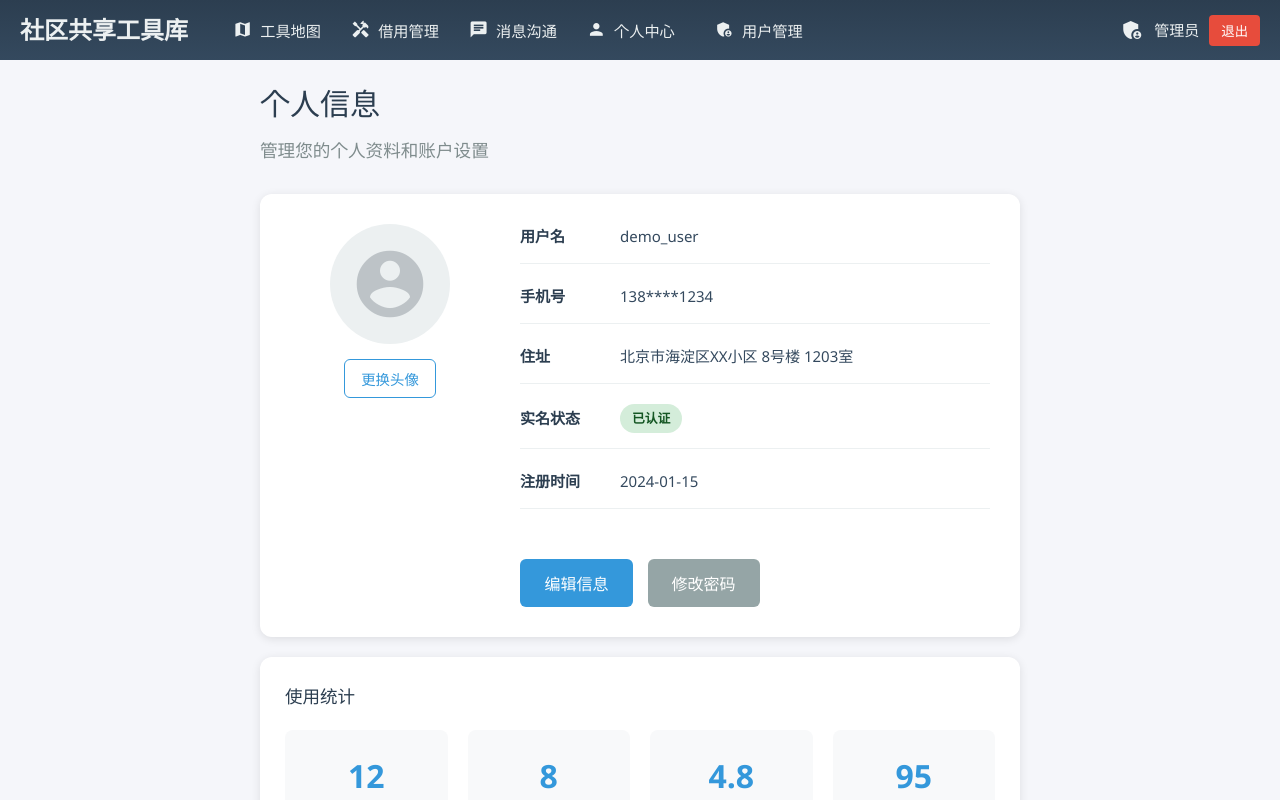
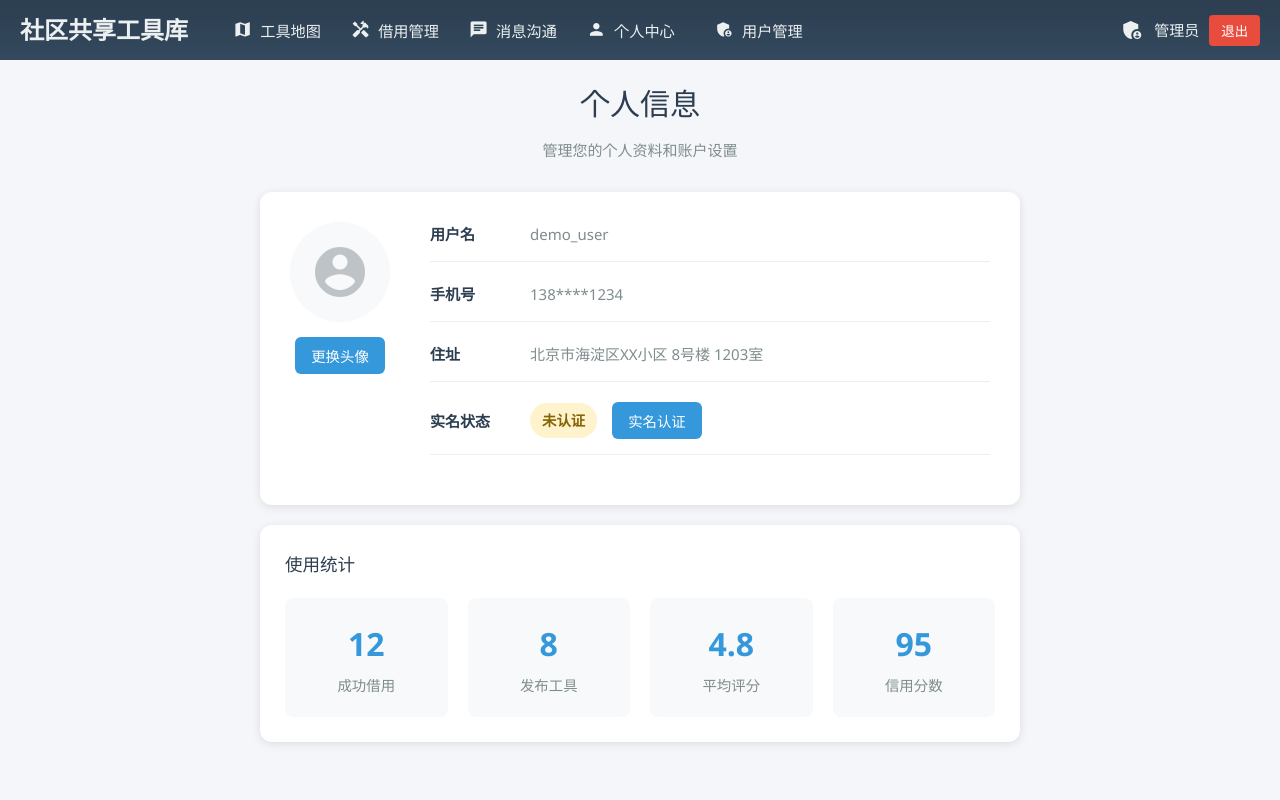
Before and after one commit to Siiii9/Community-Shared-Tool-Library, a Vue app in the folder Community_Shared_Tool_Demo/Community_Shared_Tool_web/: page /profile in a window 1280 px wide. Built offline with nearby package versions, Linux system fonts and the light colour scheme; sample sign-in values are in the browser's storage.

Commit message:
实名认证功能

```diff
--- a/Community_Shared_Tool_Demo/Community_Shared_Tool_web/src/views/Profile.vue
+++ b/Community_Shared_Tool_Demo/Community_Shared_Tool_web/src/views/Profile.vue
@@ -29,17 +29,41 @@
           </div>
           <div class="info-item">
             <label>实名状态</label>
-            <div class="status-badge verified">已认证</div>
+            <div class="status-section">
+              <div :class="['status-badge', isVerified ? 'verified' : 'unverified']">
+                {{ isVerified ? '已认证' : '未认证' }}
+              </div>
+              <button v-if="!isVerified" class="verify-btn" @click="showVerificationModal = true">实名认证</button>
+              <div v-else class="verified-info">
+                <span class="material-icons">check_circle</span>
+                认证成功
+              </div>
+            </div>
           </div>
-          <div class="info-item">
-            <label>注册时间</label>
-            <div class="info-value">2024-01-15</div>
+
+          <!-- 认证信息显示 -->
+          <div v-if="isVerified" class="verification-details">
+            <div class="info-item">
+              <label>认证姓名</label>
+              <div class="info-value">{{ getVerificationInfo().name }}</div>
+            </div>
+            <div class="info-item">
+              <label>认证年龄</label>
+              <div class="info-value">{{ getVerificationInfo().age }}岁</div>
+            </div>
+            <div class="info-item">
+              <label>认证性别</label>
+              <div class="info-value">{{ getVerificationInfo().gender === 'male' ? '男' : '女' }}</div>
+            </div>
+            <div class="info-item">
+              <label>身份证号</label>
+              <div class="info-value">{{ getVerificationInfo().idCard }}</div>
+            </div>
+            <div class="info-item">
+              <label>认证时间</label>
+              <div class="info-value">{{ formatDate(getVerificationInfo().verifiedAt) }}</div>
+            </div>
           </div>
-        </div>
-
-        <div class="action-buttons">
-          <button class="btn-primary">编辑信息</button>
-          <button class="btn-secondary">修改密码</button>
         </div>
       </div>
 
@@ -66,10 +90,147 @@
       </div>
     </div>
   </div>
+    <!-- 实名认证弹窗 -->
+    <div v-if="showVerificationModal" class="modal-overlay" @click="showVerificationModal = false">
+      <div class="verification-modal" @click.stop>
+        <div class="modal-header">
+          <h3>实名认证</h3>
+          <button class="close-btn" @click="showVerificationModal = false">
+            <span class="material-icons">close</span>
+          </button>
+        </div>
+        <div class="modal-body">
+          <div class="form-group">
+            <label>姓名</label>
+            <input type="text" v-model="verificationData.name" placeholder="请输入真实姓名" />
+          </div>
+          <div class="form-group">
+            <label>年龄</label>
+            <input type="number" v-model="verificationData.age" placeholder="请输入年龄" />
+          </div>
+          <div class="form-group">
+            <label>性别</label>
+            <div class="gender-options">
+              <label>
+                <input type="radio" v-model="verificationData.gender" value="male" />
+                男
+              </label>
+              <label>
+                <input type="radio" v-model="verificationData.gender" value="female" />
+                女
+              </label>
+            </div>
+          </div>
+          <div class="form-group">
+            <label>身份证号</label>
+            <input type="text" v-model="verificationData.idCard" placeholder="请输入身份证号码" />
+          </div>
+        </div>
+        <div class="modal-footer">
+          <button class="cancel-btn" @click="showVerificationModal = false">取消</button>
+          <button class="submit-btn" @click="submitVerification">提交认证</button>
+        </div>
+      </div>
+    </div>
 </template>
 
 <script setup>
-// 个人信息页面逻辑
+import { ref, reactive, onMounted } from 'vue'
+
+// 实名认证状态
+const showVerificationModal = ref(false)
+const isVerified = ref(false)
+
+// 实名认证数据
+const verificationData = reactive({
+  name: '',
+  age: '',
+  gender: '',
+  idCard: ''
+})
+
+// 页面加载时检查认证状态
+onMounted(() => {
+  const savedVerification = localStorage.getItem('userVerification')
+  if (savedVerification) {
+    const verification = JSON.parse(savedVerification)
+    isVerified.value = verification.isVerified
+  }
+})
+
+// 获取认证信息
+const getVerificationInfo = () => {
+  const savedVerification = localStorage.getItem('userVerification')
+  if (savedVerification) {
+    return JSON.parse(savedVerification)
+  }
+  return {
+    name: '',
+    age: '',
+    gender: '',
+    idCard: '',
+    verifiedAt: ''
+  }
+}
+
+// 格式化日期
+const formatDate = (dateString) => {
+  if (!dateString) return ''
+  const date = new Date(dateString)
+  return date.toLocaleString('zh-CN', {
+    year: 'numeric',
+    month: '2-digit',
+    day: '2-digit',
+    hour: '2-digit',
+    minute: '2-digit'
+  })
+}
+
+// 提交实名认证
+const submitVerification = () => {
+  // 简单的表单验证
+  if (!verificationData.name || !verificationData.age || !verificationData.gender || !verificationData.idCard) {
+    alert('请填写完整的认证信息')
+    return
+  }
+
+  // 年龄验证
+  if (verificationData.age < 0 || verificationData.age > 150) {
+    alert('请输入有效的年龄')
+    return
+  }
+
+  // 身份证号格式简单验证
+  if (verificationData.idCard.length < 15 || verificationData.idCard.length > 18) {
+    alert('请输入有效的身份证号码')
+    return
+  }
+
+  // 保存认证信息到本地存储
+  const verificationInfo = {
+    isVerified: true,
+    name: verificationData.name,
+    age: verificationData.age,
+    gender: verificationData.gender,
+    idCard: verificationData.idCard,
+    verifiedAt: new Date().toISOString()
+  }
+
+  localStorage.setItem('userVerification', JSON.stringify(verificationInfo))
+
+  // 更新认证状态
+  isVerified.value = true
+  showVerificationModal.value = false
+  alert(`实名认证成功！\n姓名：${verificationData.name}\n身份证号：${verificationData.idCard}`)
+
+  // 清空表单数据
+  Object.assign(verificationData, {
+    name: '',
+    age: '',
+    gender: '',
+    idCard: ''
+  })
+}
 </script>
 
 <style scoped>
@@ -80,17 +241,17 @@
 }
 
 .profile-header {
+  text-align: center;
   margin-bottom: 30px;
 }
 
 .profile-header h1 {
   color: #2c3e50;
-  margin-bottom: 8px;
+  margin-bottom: 10px;
 }
 
 .profile-header p {
   color: #7f8c8d;
-  font-size: 1.1rem;
 }
 
 .profile-content {
@@ -103,56 +264,50 @@
   padding: 30px;
   border-radius: 12px;
   box-shadow: 0 2px 10px rgba(0,0,0,0.1);
-  display: grid;
-  grid-template-columns: 200px 1fr;
-  gap: 30px;
-  align-items: start;
+  display: flex;
+  gap: 40px;
 }
 
 .avatar-section {
-  text-align: center;
+  display: flex;
+  flex-direction: column;
+  align-items: center;
+  gap: 15px;
 }
 
 .avatar {
-  width: 120px;
-  height: 120px;
+  width: 100px;
+  height: 100px;
   border-radius: 50%;
-  background: #ecf0f1;
+  background: #f8f9fa;
   display: flex;
   align-items: center;
   justify-content: center;
-  margin: 0 auto 15px;
 }
 
 .avatar .material-icons {
-  font-size: 80px;
+  font-size: 60px;
   color: #bdc3c7;
 }
 
 .edit-avatar-btn {
-  background: none;
-  border: 1px solid #3498db;
-  color: #3498db;
+  background: #3498db;
+  color: white;
+  border: none;
   padding: 8px 16px;
   border-radius: 6px;
   cursor: pointer;
   font-size: 0.9rem;
 }
 
-.edit-avatar-btn:hover {
-  background: #3498db;
-  color: white;
-}
-
 .info-section {
-  display: flex;
-  flex-direction: column;
-  gap: 20px;
+  flex: 1;
 }
 
 .info-item {
   display: flex;
   align-items: center;
+  margin-bottom: 20px;
   padding-bottom: 15px;
   border-bottom: 1px solid #ecf0f1;
 }
@@ -165,47 +320,200 @@
 
 .info-value {
   flex: 1;
-  color: #34495e;
+  color: #7f8c8d;
+}
+
+.status-section {
+  display: flex;
+  align-items: center;
+  gap: 15px;
 }
 
 .status-badge {
-  padding: 4px 12px;
+  padding: 6px 12px;
   border-radius: 20px;
-  font-size: 0.8rem;
+  font-size: 0.9rem;
   font-weight: 600;
 }
 
 .status-badge.verified {
-  background: #d4edda;
-  color: #155724;
+  background: #e8f5e8;
+  color: #27ae60;
 }
 
-.action-buttons {
-  grid-column: 1 / -1;
-  display: flex;
-  gap: 15px;
-  justify-content: center;
-  margin-top: 20px;
+.status-badge.unverified {
+  background: #fff3cd;
+  color: #856404;
 }
 
-.btn-primary {
+.verify-btn {
   background: #3498db;
   color: white;
   border: none;
-  padding: 12px 24px;
+  padding: 8px 16px;
   border-radius: 6px;
   cursor: pointer;
-  font-size: 1rem;
+  font-size: 0.9rem;
 }
 
-.btn-secondary {
+.verify-btn:hover {
+  background: #2980b9;
+}
+
+.verified-info {
+  display: flex;
+  align-items: center;
+  gap: 5px;
+  color: #27ae60;
+  font-size: 0.9rem;
+}
+
+.verified-info .material-icons {
+  font-size: 1.1rem;
+}
+
+/* 认证信息详情样式 */
+.verification-details {
+  margin-top: 20px;
+  padding: 20px;
+  background: #f8f9fa;
+  border-radius: 8px;
+  border-left: 4px solid #27ae60;
+}
+
+.verification-details .info-item {
+  border-bottom: none;
+  margin-bottom: 10px;
+  padding-bottom: 5px;
+}
+
+.verification-details .info-item:last-child {
+  margin-bottom: 0;
+}
+
+.verification-details .info-item label {
+  color: #27ae60;
+  font-weight: 600;
+}
+
+.verification-details .info-value {
+  color: #2c3e50;
+  font-weight: 500;
+}
+
+/* 实名认证弹窗样式 */
+.modal-overlay {
+  position: fixed;
+  top: 0;
+  left: 0;
+  right: 0;
+  bottom: 0;
+  background: rgba(0, 0, 0, 0.5);
+  display: flex;
+  align-items: center;
+  justify-content: center;
+  z-index: 1000;
+}
+
+.verification-modal {
+  background: white;
+  border-radius: 12px;
+  width: 90%;
+  max-width: 500px;
+  max-height: 90vh;
+  overflow-y: auto;
+}
+
+.modal-header {
+  display: flex;
+  justify-content: space-between;
+  align-items: center;
+  padding: 20px;
+  border-bottom: 1px solid #ecf0f1;
+}
+
+.modal-header h3 {
+  margin: 0;
+  color: #2c3e50;
+}
+
+.close-btn {
+  background: none;
+  border: none;
+  cursor: pointer;
+  color: #7f8c8d;
+  padding: 5px;
+}
+
+.modal-body {
+  padding: 20px;
+}
+
+.form-group {
+  margin-bottom: 20px;
+}
+
+.form-group label {
+  display: block;
+  margin-bottom: 8px;
+  font-weight: 600;
+  color: #2c3e50;
+}
+
+.form-group input[type="text"],
+.form-group input[type="number"] {
+  width: 100%;
+  padding: 10px;
+  border: 1px solid #ddd;
+  border-radius: 6px;
+  font-size: 0.95rem;
+}
+
+.gender-options {
+  display: flex;
+  gap: 20px;
+}
+
+.gender-options label {
+  display: flex;
+  align-items: center;
+  gap: 8px;
+  font-weight: normal;
+  cursor: pointer;
+}
+
+.modal-footer {
+  display: flex;
+  gap: 10px;
+  justify-content: flex-end;
+  padding: 20px;
+  border-top: 1px solid #ecf0f1;
+}
+
+.cancel-btn {
   background: #95a5a6;
   color: white;
   border: none;
-  padding: 12px 24px;
+  padding: 10px 20px;
   border-radius: 6px;
   cursor: pointer;
-  font-size: 1rem;
+}
+
+.submit-btn {
+  background: #3498db;
+  color: white;
+  border: none;
+  padding: 10px 20px;
+  border-radius: 6px;
+  cursor: pointer;
+}
+
+.cancel-btn:hover {
+  background: #7f8c8d;
+}
+
+.submit-btn:hover {
+  background: #2980b9;
 }
 
 .stats-card {
```
Also changed, not shown: 1 other file (tests, documents, lock files or other folders).
